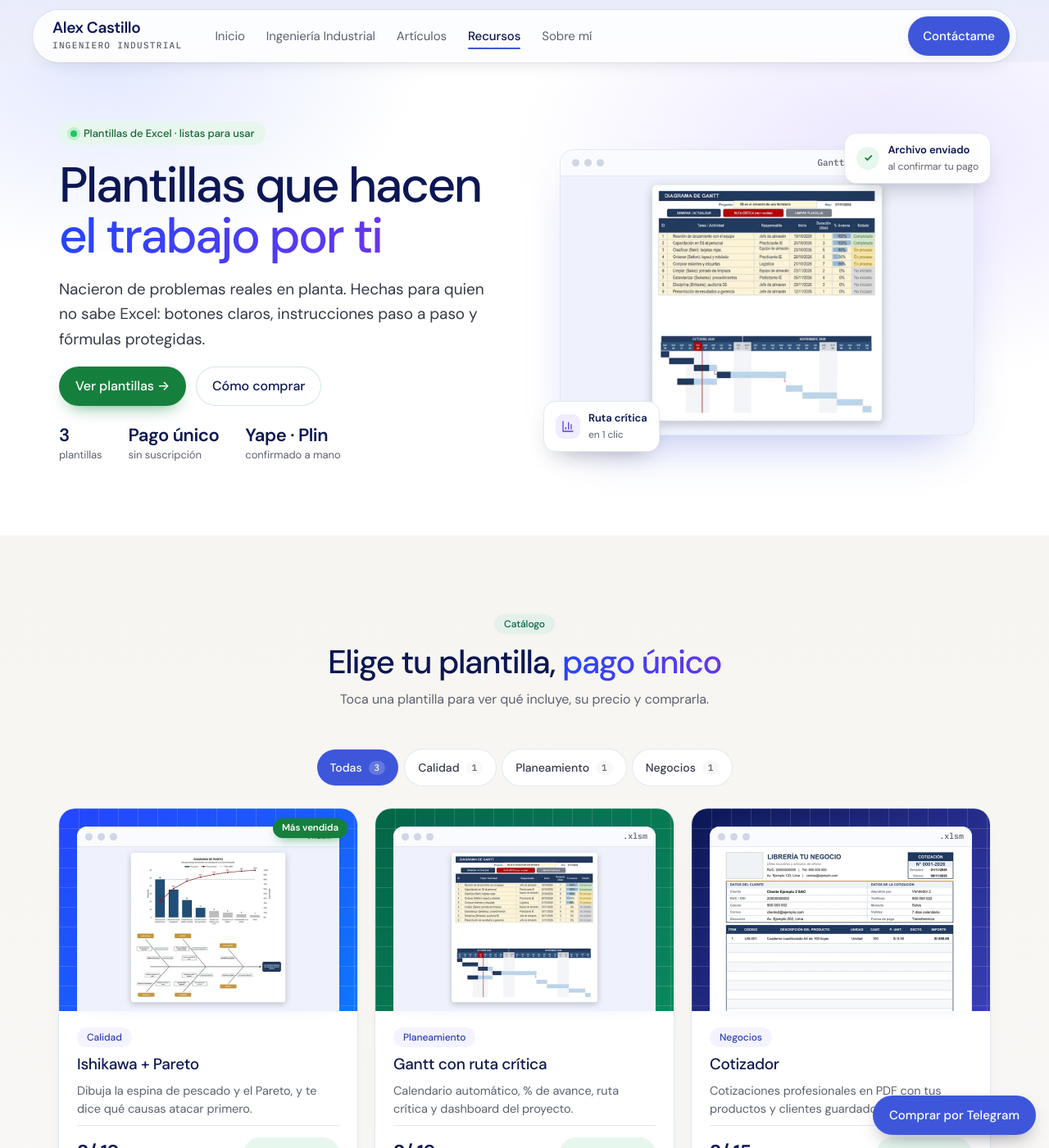
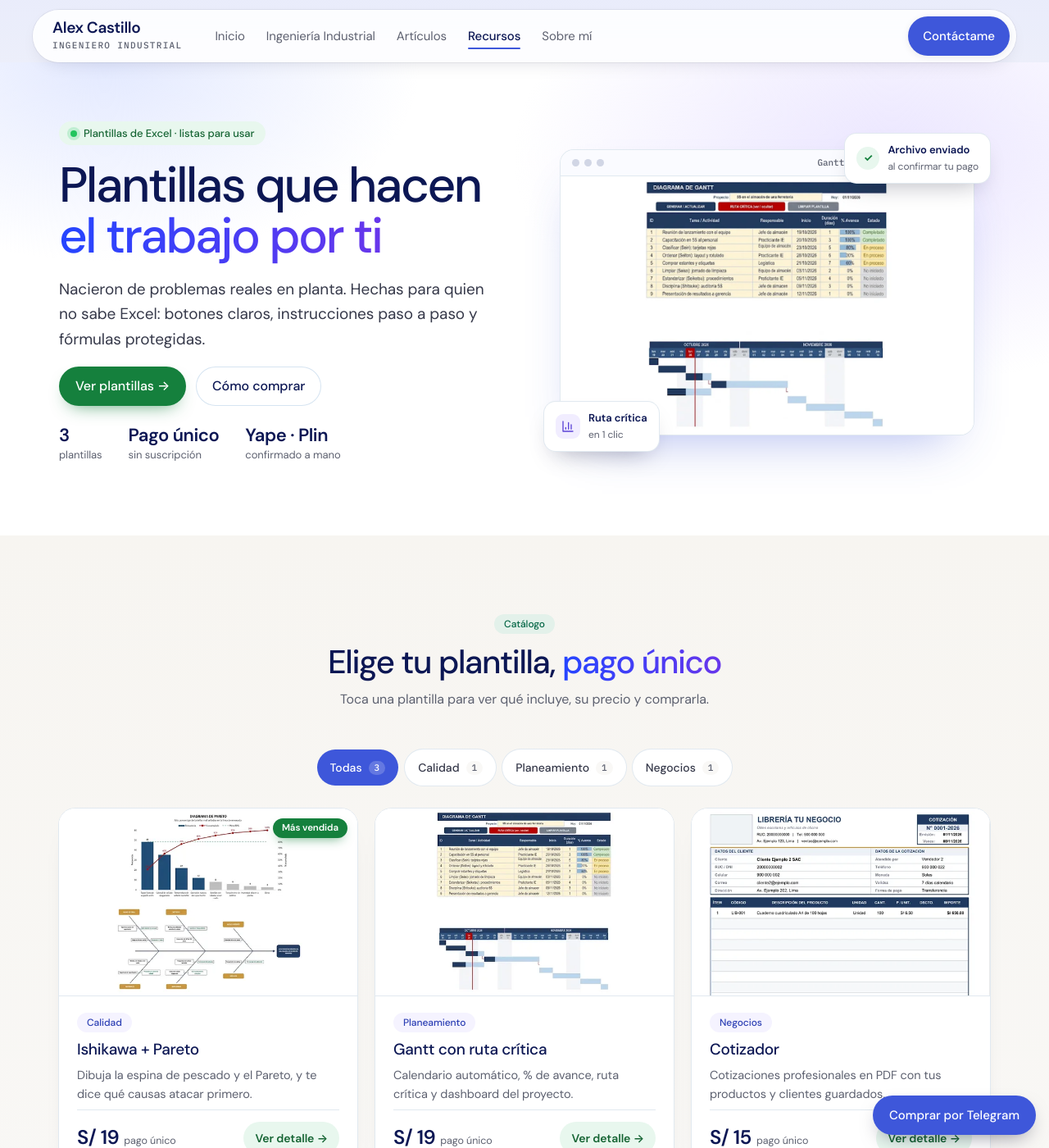
Before and after one commit to AlexCastilloFar/AlexCastilloFar.github.io, a Jekyll site: the page built from plantillas/index.html, in a window 1280 px wide and 1400 px high. Shown: the whole window at 82% size. Built offline with Jekyll 4.4.1, drawn with Linux system fonts in a browser that asks for light colours.

Commit message:
Plantillas: tarjetas solo con la imagen; Inicio sin cambios; Recursos con collage de capturas
Co-Authored-By: Claude Opus 5.5 <noreply@anthropic.com>
Claude-Session: https://claude.ai/code/session_01PDpecnC4qJskpxKXANRDtd

```diff
--- a/assets/css/style.css
+++ b/assets/css/style.css
@@ -1644,3 +1644,12 @@ a.mc-node:focus-visible{outline:3px solid #3e57da;outline-offset:4px}
 @media (prefers-reduced-motion:reduce){.cc{transition:none}.cc:hover{transform:none}}
 /* Capturas reales de plantillas */
 .pl-panel-img>img,.pl-screen-body>img,.thumb>img{display:block;width:100%;height:100%;object-fit:cover}
+/* Tarjetas de plantillas: solo la imagen, sin relleno de color */
+.pl-card .pl-card-vis,.pl-card[data-cat] .pl-card-vis{padding:0;background:#fff;border-bottom:1px solid var(--line)}
+.pl-card .pl-card-vis::before{display:none}
+.pl-card .pl-card-screen{border-radius:0;box-shadow:none}
+.pl-card .pl-card-screen .pl-screen-top{display:none}
+.pl-card:hover .pl-card-screen{transform:none}
+.pl-card:hover .pl-panel-img img{transform:scale(1.03)}
+.pl-panel-img img{transition:transform .3s ease}
+@media (prefers-reduced-motion:reduce){.pl-panel-img img{transition:none}}
--- a/index.html
+++ b/index.html
@@ -101,7 +101,7 @@ title: Ingeniería Industrial explicada fácil
       <h3>Plantillas de Excel</h3>
       <p>Ishikawa, Pareto, Gantt con ruta crítica y cotizador, listas para usar: botones claros, instrucciones y fórmulas protegidas.</p>
       <span class="ap-link">Ver plantillas →</span>
-      <div class="ap-img"><img src="{{ '/assets/img/recursos/plantillas-760.webp' | relative_url }}" alt="Capturas reales de las plantillas: Gantt, Pareto con Ishikawa y cotizador" width="760" height="506" decoding="async"></div>
+      <div class="ap-img"><img src="{{ '/assets/img/recursos/plantillas-760.webp' | relative_url }}" alt="Plantilla de Excel con diagrama de Ishikawa, Gantt y diagrama de Pareto" width="760" height="506" decoding="async"></div>
     </a>
   </div>
 </div></section>
--- a/recursos/index.html
+++ b/recursos/index.html
@@ -49,7 +49,7 @@ description: Cursos gratuitos con sus clases ordenadas y plantillas de Excel par
         <div class="ctas"><a class="btn pl-btn-verde" href="{{ '/plantillas/' | relative_url }}">Ver plantillas y precios →</a></div>
         <div class="rc-sellos claro"><div><b>{{ site.data.plantillas.size }}</b><small>PLANTILLAS</small></div><div><b>Pago único</b><small>SIN SUSCRIPCIÓN</small></div><div><b>Yape · Plin</b><small>CONFIRMADO A MANO</small></div></div>
       </div>
-      <div class="rc-vis"><div class="rc-marco claro"><img src="{{ '/assets/img/recursos/plantillas.webp' | relative_url }}" alt="Capturas reales de las plantillas: Gantt, Pareto con Ishikawa y cotizador" width="1400" height="931" loading="lazy" decoding="async"></div></div>
+      <div class="rc-vis"><div class="rc-marco claro"><img src="{{ '/assets/img/recursos/plantillas-capturas.webp' | relative_url }}" alt="Capturas reales de las plantillas: Gantt, Pareto con Ishikawa y cotizador" width="1400" height="931" loading="lazy" decoding="async"></div></div>
     </div>
   </div>
 </section>
```
Also changed, not shown: assets/img/plantillas/cotizador-640.webp, assets/img/plantillas/cotizador.webp, assets/img/plantillas/gantt-640.webp, assets/img/plantillas/gantt.webp, assets/img/plantillas/ishikawa-pareto-640.webp, assets/img/plantillas/ishikawa-pareto.webp, assets/img/recursos/plantillas-760.webp, assets/img/recursos/plantillas-capturas.webp (added), assets/img/recursos/plantillas.webp.
